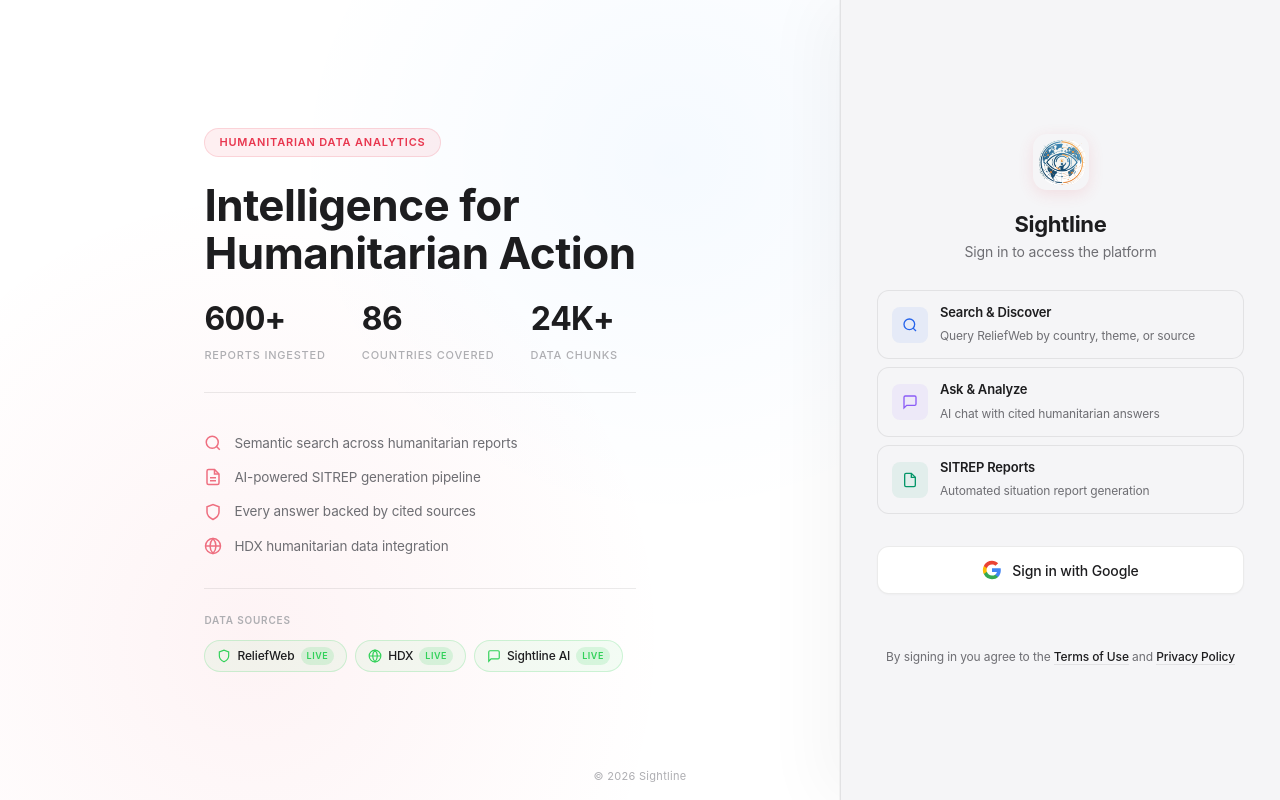
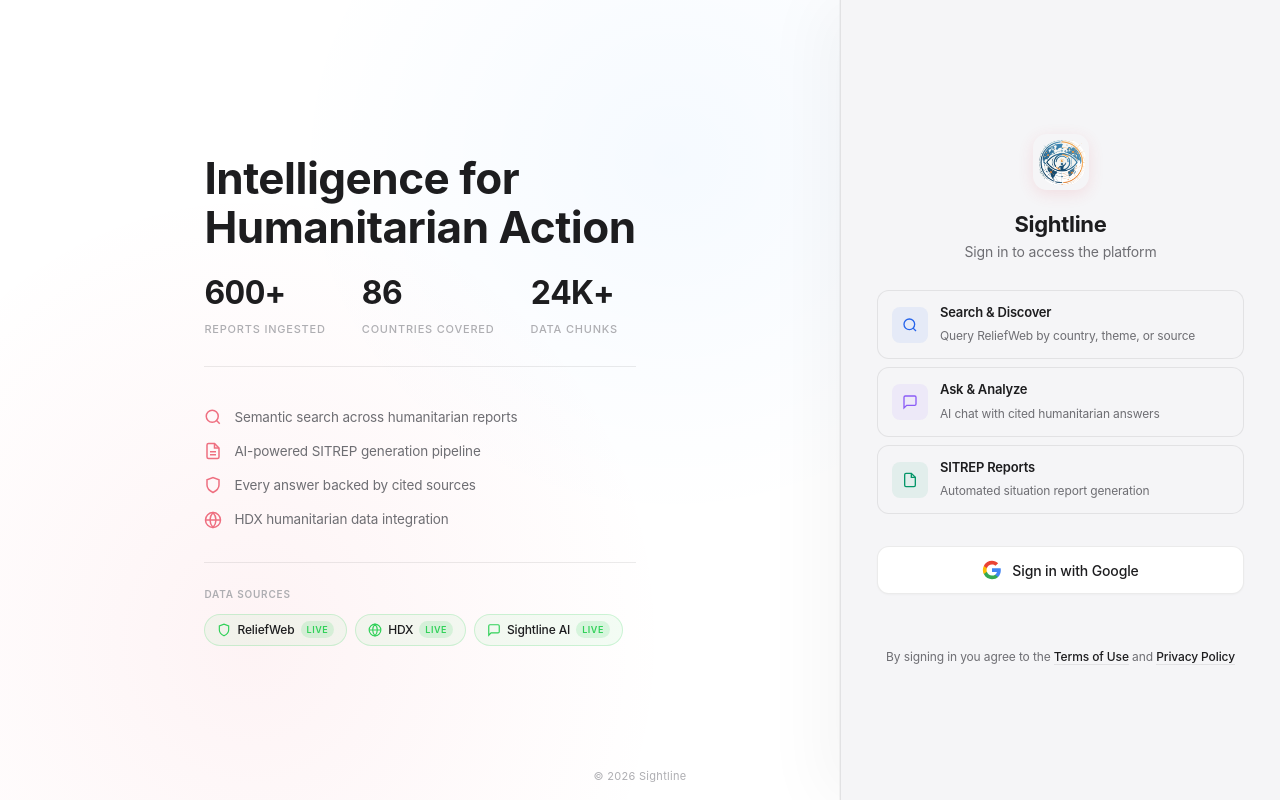
Before and after one commit to serkankzlrmk/sightline, a Flask app: page / in a window 1280 px wide. Run offline with Flask 3, Linux system fonts and the light colour scheme; parts of the project's set-up code (start-up, migrations or seed data) failed here and were passed over; some libraries are stand-ins or nearby versions; some web fonts are replaced.

Commit message:
remove: Humanitarian Data Analytics badge from login

```diff
--- a/templates/index.html
+++ b/templates/index.html
@@ -20,7 +20,7 @@
   <!-- Left: Hero / Introduction -->
   <div class="auth-hero">
     <div class="auth-hero-content">
-      <div class="auth-hero-badge">Humanitarian Data Analytics</div>
+
       <h1 class="auth-hero-title">Intelligence for<br>Humanitarian Action</h1>
       <div class="auth-hero-stats">
         <div class="auth-hero-stat">
```
